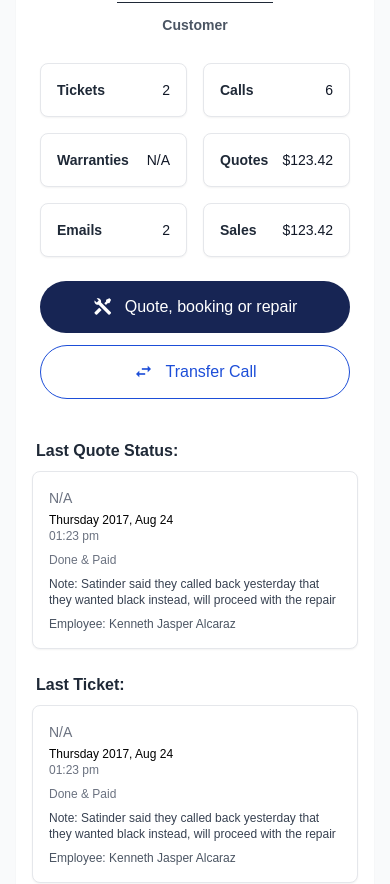
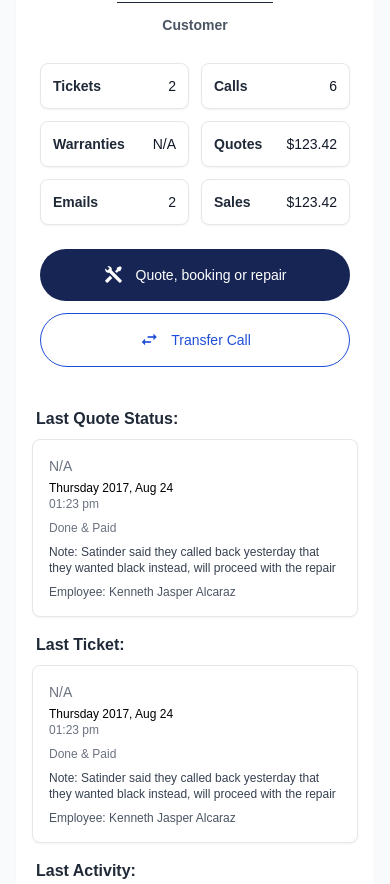
Before and after one commit to GaviriaCamilo/dashboard-vue, a Vue app: page /sales in a window 390 px wide. Shown: the part 2639-3523 px from the top of the page. Built offline with nearby package versions, Linux system fonts and the light colour scheme.

Commit message:
Update CustomerDetail.vue

```diff
--- a/src/components/sales/CustomerDetail.vue
+++ b/src/components/sales/CustomerDetail.vue
@@ -1,7 +1,7 @@
 <template>
     <div>
-        <div class="p-6 flex flex-col items-center gap-6 md:flex-row md:flex-wrap md:justify-center md:items-start md:gap-x-10 md:gap-y-6 lg:flex-nowrap lg:justify-between lg:items-start lg:gap-x-6 lg:gap-y-0">
-            <div class="flex flex-col items-center text-center gap-4 w-full md:flex-row md:items-start md:text-left md:space-x-6 md:w-auto md:flex-shrink-0 lg:pr-6 lg:border-r lg:border-gray-300">
+        <div class="p-6 flex flex-col items-center gap-6 sm:flex-row sm:flex-wrap sm:justify-center sm:items-start sm:gap-x-6 sm:gap-y-4 md:flex-row md:flex-wrap md:justify-center md:items-start md:gap-x-8 md:gap-y-6 lg:flex-nowrap lg:justify-between lg:items-start lg:gap-x-6 lg:gap-y-0">
+            <div class="flex flex-col items-center text-center gap-4 w-full sm:flex-row sm:items-start sm:text-left sm:space-x-4 sm:w-auto sm:flex-shrink-0 md:flex-row md:items-start md:text-left md:space-x-6 md:w-auto md:flex-shrink-0 lg:pr-6 lg:border-r lg:border-gray-300">
                 <div class="w-20 h-20 bg-black rounded-lg flex items-center justify-center flex-shrink-0">
                     <i class="mdi mdi-account text-white text-5xl"></i>
                 </div>
@@ -15,47 +15,47 @@
                 </div>
             </div>
 
-            <div class="grid grid-cols-2 gap-4 w-full md:grid-cols-3 md:gap-4 md:w-auto md:flex-grow lg:flex-grow-0 lg:w-auto">
-                <div class="bg-white p-4 rounded-lg shadow-sm flex justify-between items-center border border-gray-200">
-                    <span class="text-sm font-bold text-gray-800 mr-2 lg:mr-8">Tickets</span>
+            <div class="grid grid-cols-2 gap-3 w-full sm:grid-cols-3 sm:gap-3 sm:w-auto sm:flex-grow md:grid-cols-3 md:gap-4 md:w-auto md:flex-grow lg:flex-grow-0 lg:w-auto xl:grid-cols-3">
+                <div class="bg-white p-3 sm:p-4 rounded-lg shadow-sm flex justify-between items-center border border-gray-200">
+                    <span class="text-sm font-bold text-gray-800 mr-2">Tickets</span>
                     <span class="text-sm text-gray-900">2</span>
                 </div>
-                <div class="bg-white p-4 rounded-lg shadow-sm flex justify-between items-center border border-gray-200">
-                    <span class="text-sm font-bold text-gray-800 mr-2 lg:mr-8">Calls</span>
+                <div class="bg-white p-3 sm:p-4 rounded-lg shadow-sm flex justify-between items-center border border-gray-200">
+                    <span class="text-sm font-bold text-gray-800 mr-2">Calls</span>
                     <span class="text-sm text-gray-900">6</span>
                 </div>
-                <div class="bg-white p-4 rounded-lg shadow-sm flex justify-between items-center border border-gray-200">
-                    <span class="text-sm font-bold text-gray-800 mr-2 lg:mr-8">Warranties</span>
+                <div class="bg-white p-3 sm:p-4 rounded-lg shadow-sm flex justify-between items-center border border-gray-200">
+                    <span class="text-sm font-bold text-gray-800 mr-2">Warranties</span>
                     <span class="text-sm text-gray-900">N/A</span>
                 </div>
-                <div class="bg-white p-4 rounded-lg shadow-sm flex justify-between items-center border border-gray-200">
-                    <span class="text-sm font-bold text-gray-800 mr-2 lg:mr-8">Quotes</span>
+                <div class="bg-white p-3 sm:p-4 rounded-lg shadow-sm flex justify-between items-center border border-gray-200">
+                    <span class="text-sm font-bold text-gray-800 mr-2">Quotes</span>
                     <span class="text-sm text-gray-900">$123.42</span>
                 </div>
-                <div class="bg-white p-4 rounded-lg shadow-sm flex justify-between items-center border border-gray-200">
-                    <span class="text-sm font-bold text-gray-800 mr-2 lg:mr-8">Emails</span>
+                <div class="bg-white p-3 sm:p-4 rounded-lg shadow-sm flex justify-between items-center border border-gray-200">
+                    <span class="text-sm font-bold text-gray-800 mr-2">Emails</span>
                     <span class="text-sm text-gray-900">2</span>
                 </div>
-                <div class="bg-white p-4 rounded-lg shadow-sm flex justify-between items-center border border-gray-200">
-                    <span class="text-sm font-bold text-gray-800 mr-2 lg:mr-8">Sales</span>
+                <div class="bg-white p-3 sm:p-4 rounded-lg shadow-sm flex justify-between items-center border border-gray-200">
+                    <span class="text-sm font-bold text-gray-800 mr-2">Sales</span>
                     <span class="text-sm text-gray-900">$123.42</span>
                 </div>
             </div>
 
-            <div class="flex flex-col space-y-3 w-full md:flex-row md:space-y-0 md:space-x-4 md:justify-center md:flex-wrap md:w-full lg:flex-col lg:space-x-0 lg:space-y-3 lg:w-auto lg:flex-shrink-0">
-                <button class="bg-blue-950 text-white px-4 py-3 rounded-full font-medium hover:bg-blue-900 flex items-center justify-center space-x-3 w-full md:flex-grow">
+            <div class="flex flex-col space-y-3 w-full sm:flex-row sm:space-y-0 sm:space-x-3 sm:justify-center sm:flex-wrap sm:w-full md:flex-row md:space-y-0 md:space-x-4 md:justify-center md:flex-wrap md:w-full lg:flex-col lg:space-x-0 lg:space-y-3 lg:w-auto lg:flex-shrink-0">
+                <button class="bg-blue-950 text-white px-4 py-3 rounded-full font-medium hover:bg-blue-900 flex items-center justify-center space-x-3 w-full sm:flex-grow sm:min-w-0 md:flex-grow">
                     <i class="mdi mdi-tools text-xl"></i>
-                    <span>Quote, booking or repair</span>
+                    <span class="text-sm sm:text-base">Quote, booking or repair</span>
                 </button>
 
-                <button class="bg-white text-blue-700 px-4 py-3 rounded-full font-medium border border-blue-700 hover:bg-blue-50 flex items-center justify-center space-x-3 w-full md:flex-grow">
+                <button class="bg-white text-blue-700 px-4 py-3 rounded-full font-medium border border-blue-700 hover:bg-blue-50 flex items-center justify-center space-x-3 w-full sm:flex-grow sm:min-w-0 md:flex-grow">
                     <i class="mdi mdi-swap-horizontal text-xl"></i>
-                    <span>Transfer Call</span>
+                    <span class="text-sm sm:text-base">Transfer Call</span>
                 </button>
             </div>
         </div>
 
-        <div class="p-4 md:p-6 lg:p-6 grid grid-cols-1 sm:grid-cols-2 md:grid-cols-3 lg:grid-cols-5 gap-6">
+        <div class="p-4 sm:p-6 md:p-6 lg:p-6 grid grid-cols-1 sm:grid-cols-2 md:grid-cols-2 lg:grid-cols-3 xl:grid-cols-5 gap-4 sm:gap-6">
             <div v-for="(card, index) in cards" :key="index">
                 <h4 class="font-bold text-gray-800 mb-2 ml-1">{{ card.title }}:</h4>
                 <div class="bg-white p-4 rounded-lg border border-gray-200 shadow-sm">
@@ -78,8 +78,7 @@ const cards = [
         date: 'Thursday 2017, Aug 24',
         time: '01:23 pm',
         status: 'Done & Paid',
-        note:
-        'Note: Satinder said they called back yesterday that they wanted black instead, will proceed with the repair',
+        note: 'Note: Satinder said they called back yesterday that they wanted black instead, will proceed with the repair',
         employee: 'Kenneth Jasper Alcaraz',
     },
     {
@@ -87,8 +86,7 @@ const cards = [
         date: 'Thursday 2017, Aug 24',
         time: '01:23 pm',
         status: 'Done & Paid',
-        note:
-        'Note: Satinder said they called back yesterday that they wanted black instead, will proceed with the repair',
+        note: 'Note: Satinder said they called back yesterday that they wanted black instead, will proceed with the repair',
         employee: 'Kenneth Jasper Alcaraz',
     },
     {
@@ -96,8 +94,7 @@ const cards = [
         date: 'Thursday 2017, Aug 24',
         time: '01:23 pm',
         status: 'Done & Paid',
-        note:
-        'Note: Satinder said they called back yesterday that they wanted black instead, will proceed with the repair',
+        note: 'Note: Satinder said they called back yesterday that they wanted black instead, will proceed with the repair',
         employee: 'Kenneth Jasper Alcaraz',
     },
     {
@@ -105,8 +102,7 @@ const cards = [
         date: 'Thursday 2017, Aug 24',
         time: '01:23 pm',
         status: 'Done & Paid',
-        note:
-        'Note: Satinder said they called back yesterday that they wanted black instead, will proceed with the repair',
+        note: 'Note: Satinder said they called back yesterday that they wanted black instead, will proceed with the repair',
         employee: 'Kenneth Jasper Alcaraz',
     },
     {
@@ -114,8 +110,7 @@ const cards = [
         date: 'Thursday 2017, Aug 24',
         time: '01:23 pm',
         status: 'Done & Paid',
-        note:
-        'Note: Satinder said they called back yesterday that they wanted black instead, will proceed with the repair',
+        note: 'Note: Satinder said they called back yesterday that they wanted black instead, will proceed with the repair',
         employee: 'Kenneth Jasper Alcaraz',
     },
 ]
```
Lines whose indentation alone changed are shown as unchanged.
